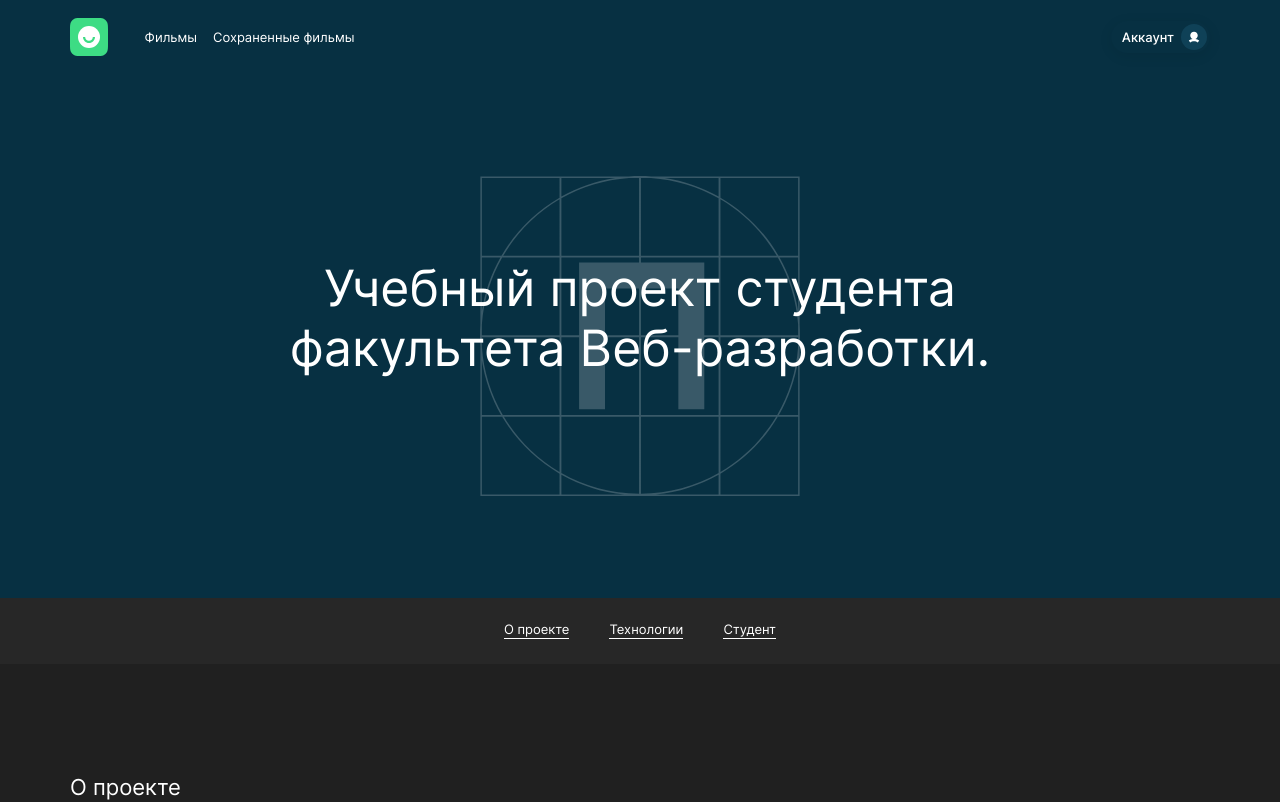
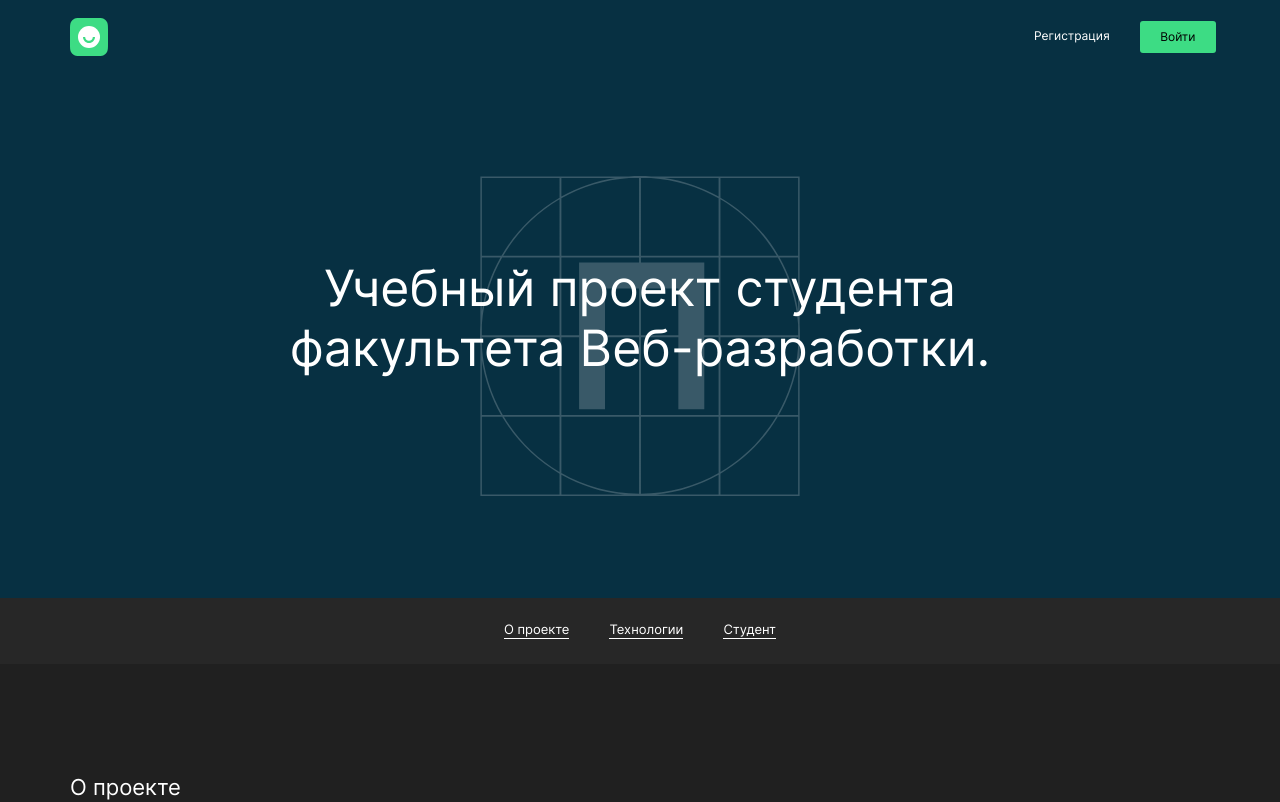
Before and after one commit to milkovskayaa/movies-explorer-frontend, a React (Create React App) app: page / in a window 1280 px wide. Shown: the top 802 px of the page. Built offline with nearby package versions, Linux system fonts and the light colour scheme.

Commit message:
feat: настроить навигацию и отображение Header

```diff
--- a/src/components/App/App.js
+++ b/src/components/App/App.js
@@ -5,18 +5,16 @@
 import PageNotFound from '../PageNotFound/PageNotFound';
 
 function App() {
-  // const [loggedIn, setLoggedIn] = React.useState(false);
 
-  // const handleLogin = () => {
-  //   setLoggedIn(true);
-  // };
+  const isLogged = localStorage.getItem('jwt') ? true : false;
+  const [loggedIn, setLoggedIn] = React.useState(isLogged);
 
   return (
     <div className='root'>
       <Routes>
         <Route
           path='/'
-          element={<Main />}
+          element={<Main loggedIn={loggedIn} />}
         />
         <Route
           path='*'
--- a/src/components/Header/Header.js
+++ b/src/components/Header/Header.js
@@ -5,14 +5,15 @@
 import Navigation from '../Navigation/Navigation';
 
 
-function Header() {
+function Header({loggedIn}) {
+
   const location = useLocation();
   return(
     <header className={`header ${location.pathname === '/' ? '' : 'header_logged'}`}>
       <Link to='/'>
          <img src={headerLogo} alt='Логотип' className='header__logo' />
       </Link>
-      <Navigation />
+      <Navigation loggedIn={loggedIn} />
     </header>
   )
 }
--- a/src/components/Main/Main.js
+++ b/src/components/Main/Main.js
@@ -8,10 +8,10 @@
 import Header from '../Header/Header';
 import Footer from '../Footer/Footer';
 
-function Main() {
+function Main({loggedIn}) {
   return(
     <>
-      <Header />
+      <Header loggedIn={loggedIn} />
       <main className='content'>
         <Promo />
         <NavTab />
--- a/src/components/Navigation/Navigation.css
+++ b/src/components/Navigation/Navigation.css
@@ -24,6 +24,11 @@
   cursor: pointer;
 }
 
+.navigation__link_signup {
+  font-size: 12px;
+  margin: 0px 0px 0px 919px;
+}
+
 .navigation__account-button {
   display: flex;
   align-items: center;
@@ -32,6 +37,10 @@
   margin: 21px 70px 21px auto;
   background-color: #073042;
   box-shadow: 0px 3px 14px 0px rgba(0, 0, 0, 0.08);
+}
+
+.navigation__account-button:hover {
+  cursor: pointer;
 }
 
 .navigation__account-title {
@@ -52,3 +61,22 @@
   background-repeat: no-repeat;
   margin: 3px 3px 3px 0;
 }
+
+.navigation__signin-button {
+  font-family: 'Inter', Arial, sans-serif;
+  font-size: 12px;
+  font-weight: 400;
+  padding: 0;
+  border: none;
+  border-radius: 3px;
+  width: 76px;
+  height: 32px;
+  color: #000;
+  background-color: #3DDC84;
+  margin: 21px 70px 21px 30px;
+}
+
+.navigation__signin-button:hover {
+  cursor: pointer;
+  opacity: 0.8;
+}
--- a/src/components/Navigation/Navigation.js
+++ b/src/components/Navigation/Navigation.js
@@ -1,17 +1,35 @@
 import React from 'react';
 import './Navigation.css';
+// import { Link, useLocation } from "react-router-dom";
 
-function Navigation() {
+function Navigation({loggedIn}) {
+
   return(
     <section className='navigation'>
       <ul className='navigation__list'>
+        {loggedIn ? (
+          <>
             <li className='navigation__link'>Фильмы</li>
             <li className='navigation__link'>Сохраненные фильмы</li>
+          </>
+        ) : (
+          <li className='navigation__link navigation__link_signup'>Регистрация</li>
+        )
+        }
       </ul>
-    <div className='navigation__account-button'>
+      {loggedIn ? (
+        <>
+          <div type='button' className='navigation__account-button'>
             <p className='navigation__account-title'>Аккаунт</p>
             <div className='navigation__account-icon'></div>
           </div>
+        </>
+      ) : (
+        <button type='button' className='navigation__signin-button'>
+          Войти
+        </button>
+      )}
+
     </section>
   )
 }
```
Lines whose indentation alone changed are shown as unchanged.
